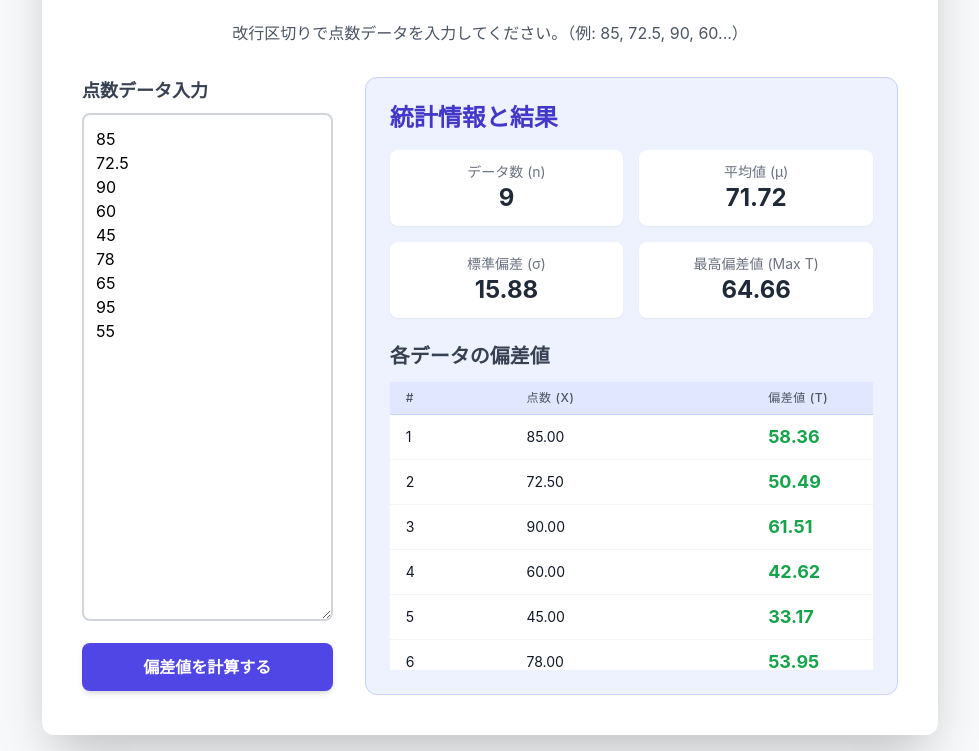
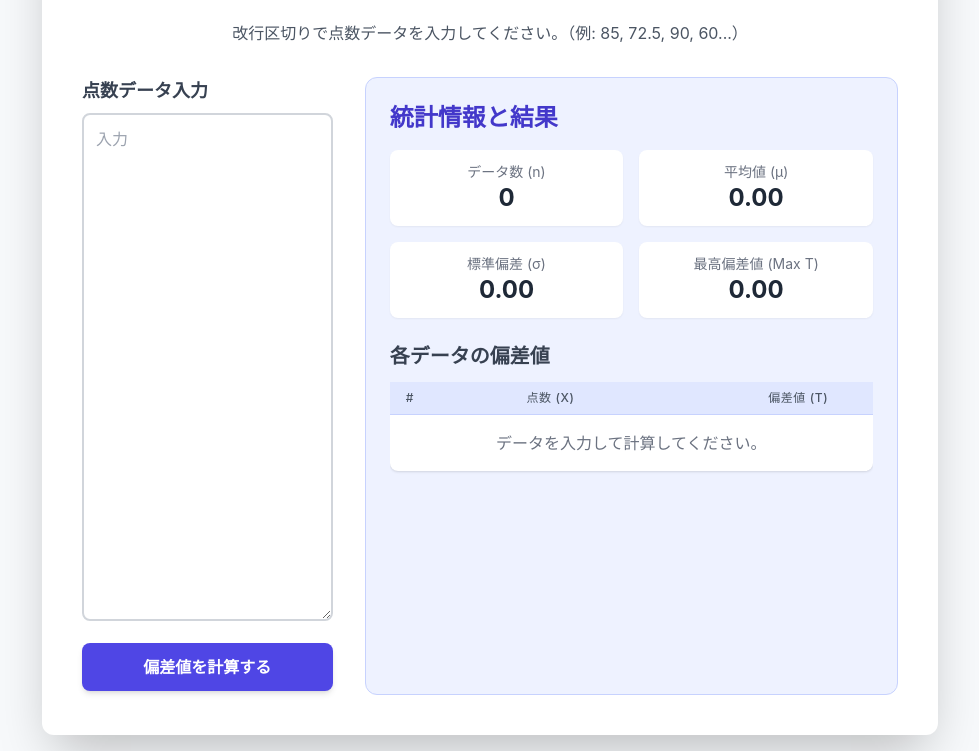
Before and after one commit to Yukiya-Nakai/devval, a plain HTML site: page index.html in a window 1280 px wide. Shown: the part 109-860 px from the top of the page, without its empty margins (150-1129 px from the left). Drawn offline with nearby package versions, Linux system fonts and the light colour scheme.

Commit message:
cout demodata

```diff
--- a/index.html
+++ b/index.html
@@ -239,10 +239,10 @@
         }
 
         // 初期ロード時にデモデータをセット
-        window.onload = function() {
+        <!-- window.onload = function() {
             document.getElementById('scoreInput').value = '85\n72.5\n90\n60\n45\n78\n65\n95\n55';
             calculateTValues(); // 初期データで計算を実行
-        };
+        }; -->
     </script>
 
 </body>
```
